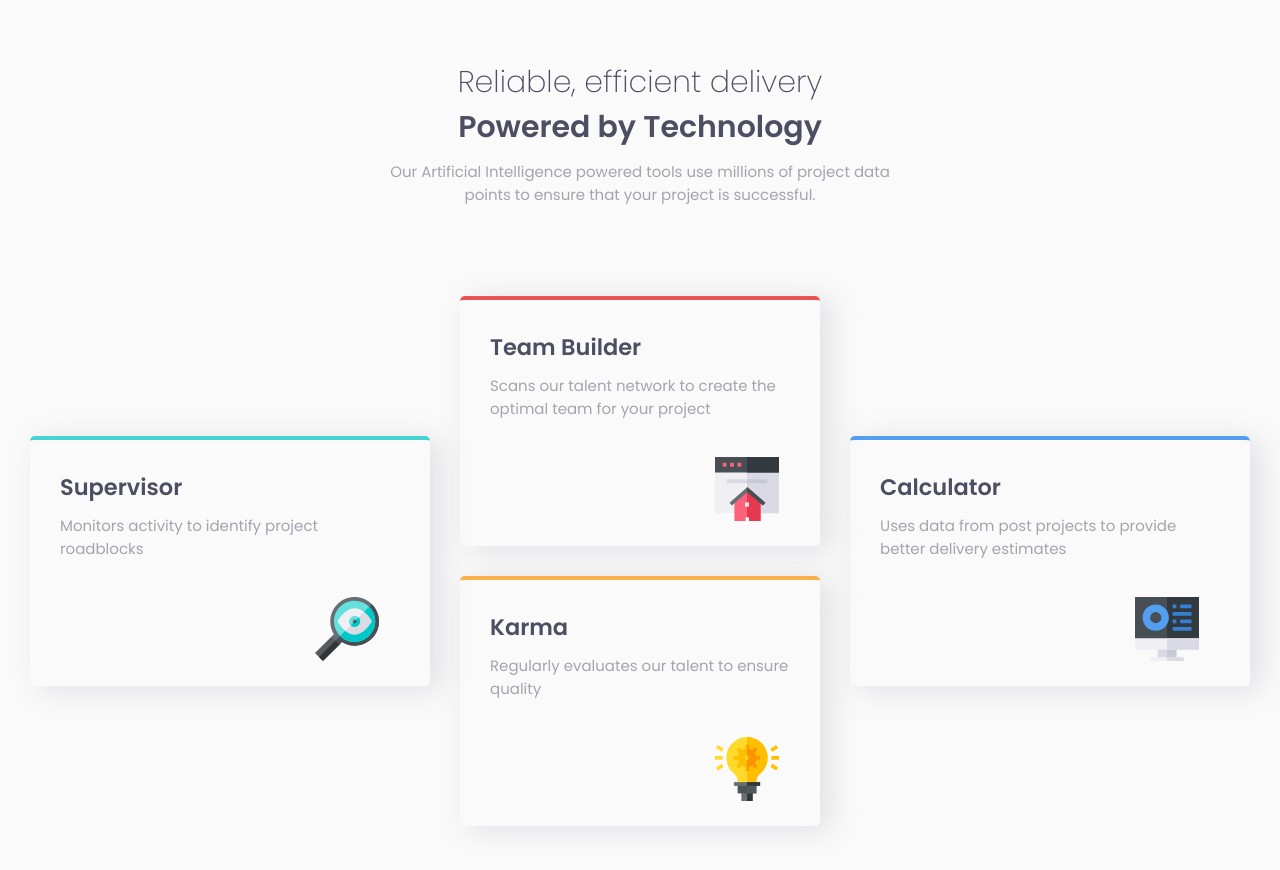
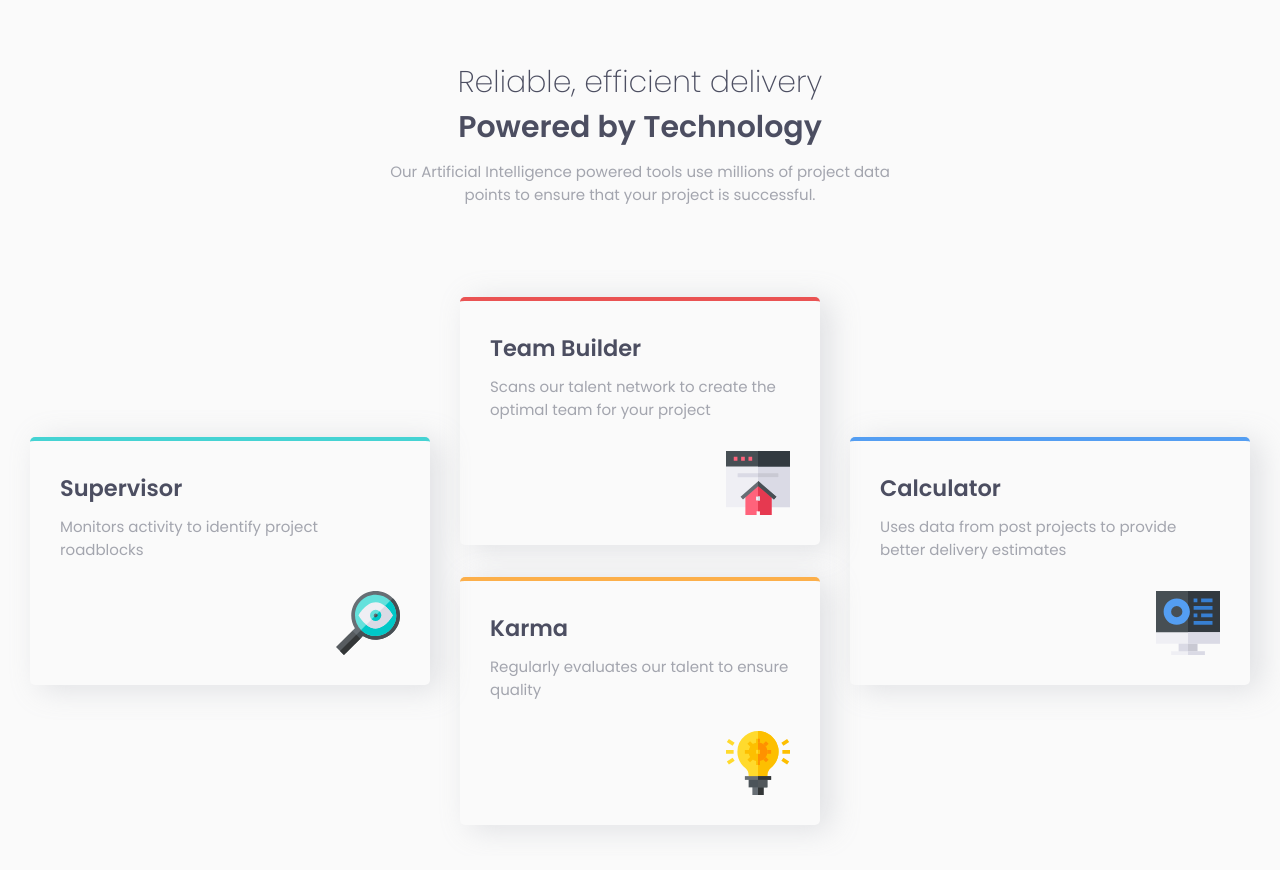
Before and after one commit to mo-oe/frontendmentor.io, a plain HTML site: page four-card-feature-section-master/index.html in a window 1280 px wide. Drawn offline with Linux system fonts and the light colour scheme.

Commit message:
Update styles.css
*Remove the fixed height from div.
*Remove the position attribute from feature-logo
*Add display: block;, margin-left: auto;, margin-top: 30px; to position

```diff
--- a/four-card-feature-section-master/styles.css
+++ b/four-card-feature-section-master/styles.css
@@ -67,7 +67,6 @@ span {
 div {
     width: 100%;
     max-width: 400px;
-    height: 250px;
     padding: 30px;
     border-radius: 5px;
     box-shadow: 10px 4px 30px var(--shadow-color);
@@ -110,9 +109,9 @@ h2 {
     color: var(--title-color);
 }
 .feature-logo {
-    position: relative;
-    top: 20%;
-    left: 75%;
+    display: block;
+    margin-left: auto;
+    margin-top: 30px;
 }
 
 @media screen and (max-width: 1158px) {
```
